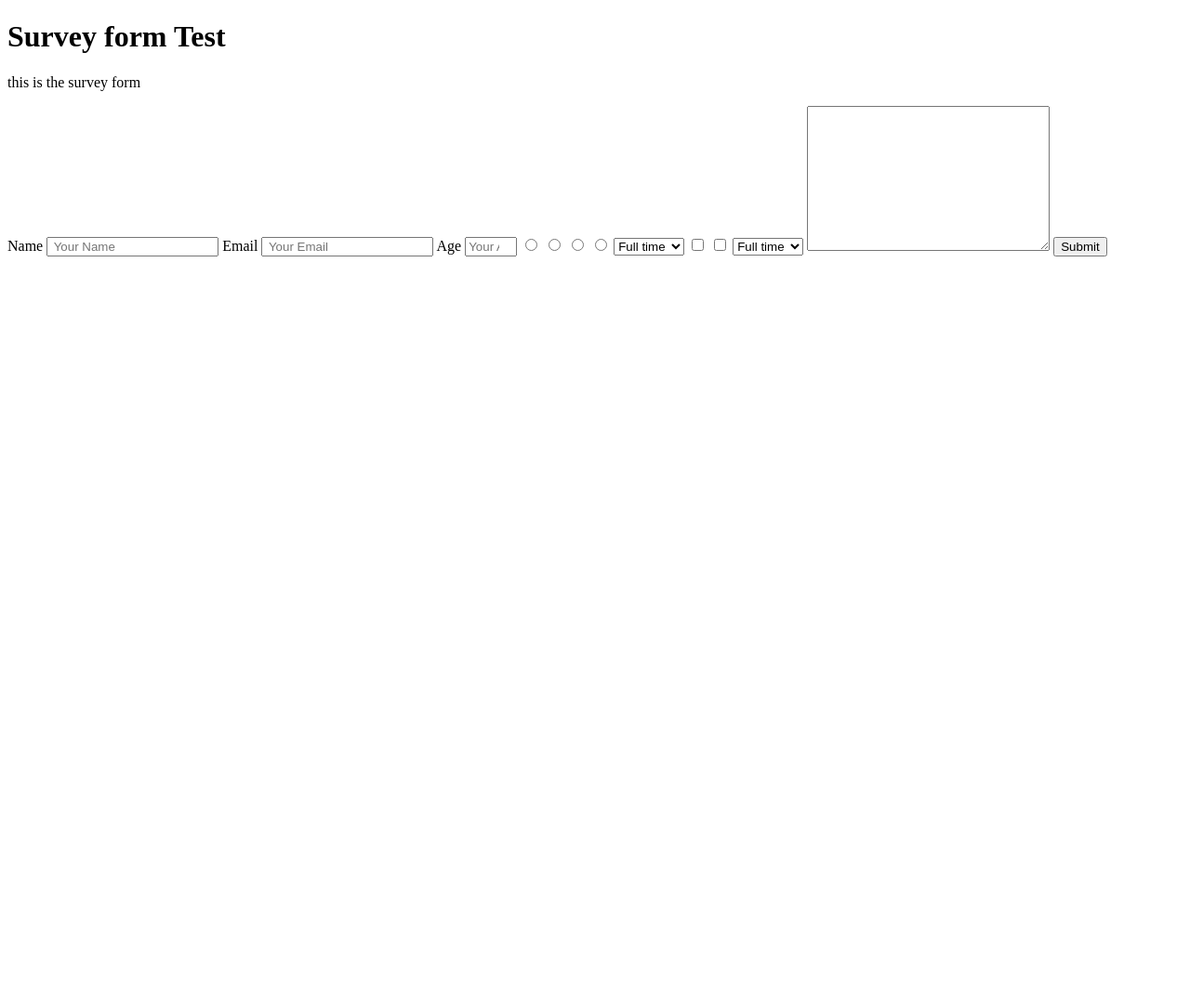
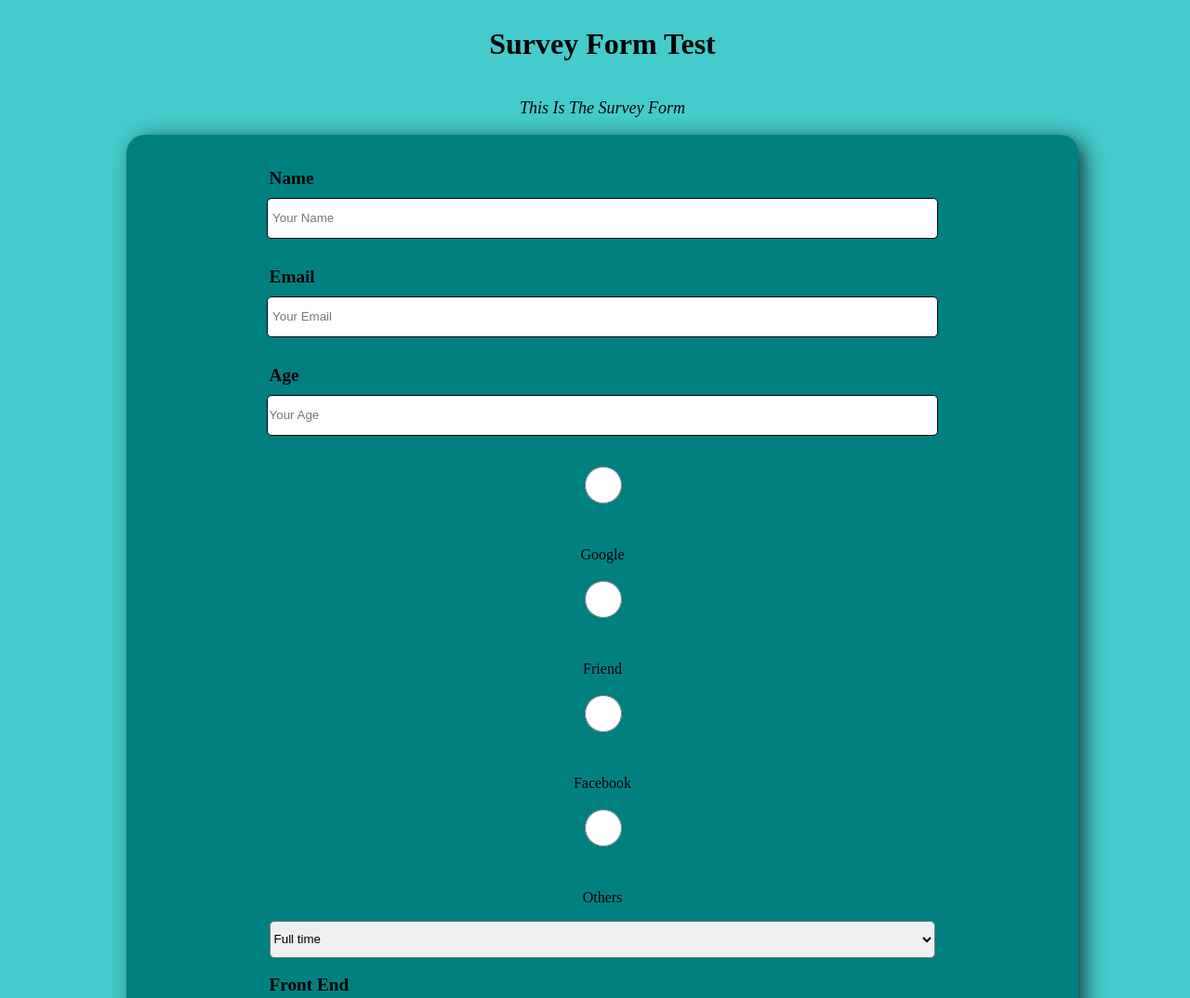
Before and after one commit to GOVISH-DAVIE/david-and-bahati, a plain HTML site: page index.html in a window 1280 px wide. Shown: the top 1074 px of the page at 93% size. Before the commit the page ends 800 px from the top, so only its background shows below. Drawn offline with Linux system fonts and the light colour scheme.

Commit message:
done form styling

```diff
--- /dev/null
+++ b/css/app.scss
@@ -0,0 +1,73 @@
+body {
+    min-height: 100vh;
+    min-width: 100vw;
+    display: flex;
+    flex-direction: column;
+    justify-content: center;
+    align-items: center;
+    background-color: rgb(68, 203, 203);
+
+    h1{
+        font-weight: bold;
+        text-transform: capitalize;
+    }
+    #description{
+        font-style: italic;
+        text-transform: capitalize;
+        font-size: 18px;
+    }
+    form {
+        min-height: 90vh;
+        width: 80vw;
+        display: flex;
+        flex-direction: column;
+        justify-content: center;
+        align-items: center;
+        box-shadow: 7px 4px 23px -3px rgba(0, 0, 0, 0.82);
+        -webkit-box-shadow: 7px 4px 23px -3px rgba(0, 0, 0, 0.82);
+        -moz-box-shadow: 7px 4px 23px -3px rgba(0, 0, 0, 0.82);
+        border-radius: 20px;
+        background-color: teal;
+
+        label {
+            float: left;
+            font-weight: bolder;
+            font-size: larger;
+            width: 70%;
+            margin-bottom: 10px;
+        }
+
+        input {
+            border: 1px solid black;
+            height: 40px;
+            width: 70%;
+            border-radius: 5px;
+            margin-bottom: 30px;
+            display: inline-block;
+        }
+        select{
+            width: 70%;
+            height: 40px;
+            border-radius: 5px;
+
+        }
+        textarea{
+            height: 200px;
+            width: 70%;
+            border-radius: 10px;
+            margin-top: 20px;
+
+        }
+
+        input[type=submit]{
+            color: white !important     ;
+            width: 50%;
+            margin-top: 20px;
+            background-color: black;
+        }
+        #labFront{
+          display: inline-block;
+        }
+
+    }
+}
--- a/index.html
+++ b/index.html
@@ -5,6 +5,7 @@
   <meta charset="UTF-8">
   <title>Fork Me! FCC: Test Suite Template</title>
   <link rel="stylesheet" href="css/style.css">
+  <link rel="stylesheet" href="css/app.css">
 </head>
 
 <body>
@@ -15,9 +16,9 @@
 
 
   <form action="#" id="survey-form">
-
+    <br><br>
     <label for="name" id="name-label"> Name</label>
-    <input type="text" required  id="name" placeholder=" Your Name">
+    <input type="text" required id="name" placeholder=" Your Name">
 
 
     <label for="email" id="email-label"> Email</label>
@@ -28,17 +29,23 @@
     <input type="number" id="number" min="3" max="30" placeholder="Your Age">
 
     <input type="radio" name="recomendation" id="recomendation" value="google">
+    <p for="recomendation">Google</p>
     <input type="radio" name="recomendation" id="recomendation" value="friend">
+    <p for="recomendation">Friend</p>
     <input type="radio" name="recomendation" id="recomendation" value="Facebook">
+    <p for="recomendation">Facebook</p>
     <input type="radio" name="recomendation" id="recomendation" value="others">
+    <p for="recomendation">Others</p>
 
 
     <select name="current-role" id="dropdown">
       <option value="full">Full time</option>
       <option value="part">Part time</option>
     </select>
-
+    <br>
+    <label id="labFront" for="front"> Front End</label>
     <input type="checkbox" name="front-end" value="front-end" id="front ">
+    <label for="bak"> Back End</label>
     <input type="checkbox" name="back-end" value="back-end" id="back ">
 
     <select name="feature" id="feature">
@@ -46,7 +53,7 @@
       <option value="part">Part time</option>
     </select>
 
-    <textarea name="comments" id="comments" cols="30" rows="10"></textarea>
+    <textarea name="comments" id="comments" placeholder="Other comments"></textarea>
     <input type="submit" name="submit" id="submit">
 
 
```
Also changed, not shown: css/app.css (added), 1 other file.
